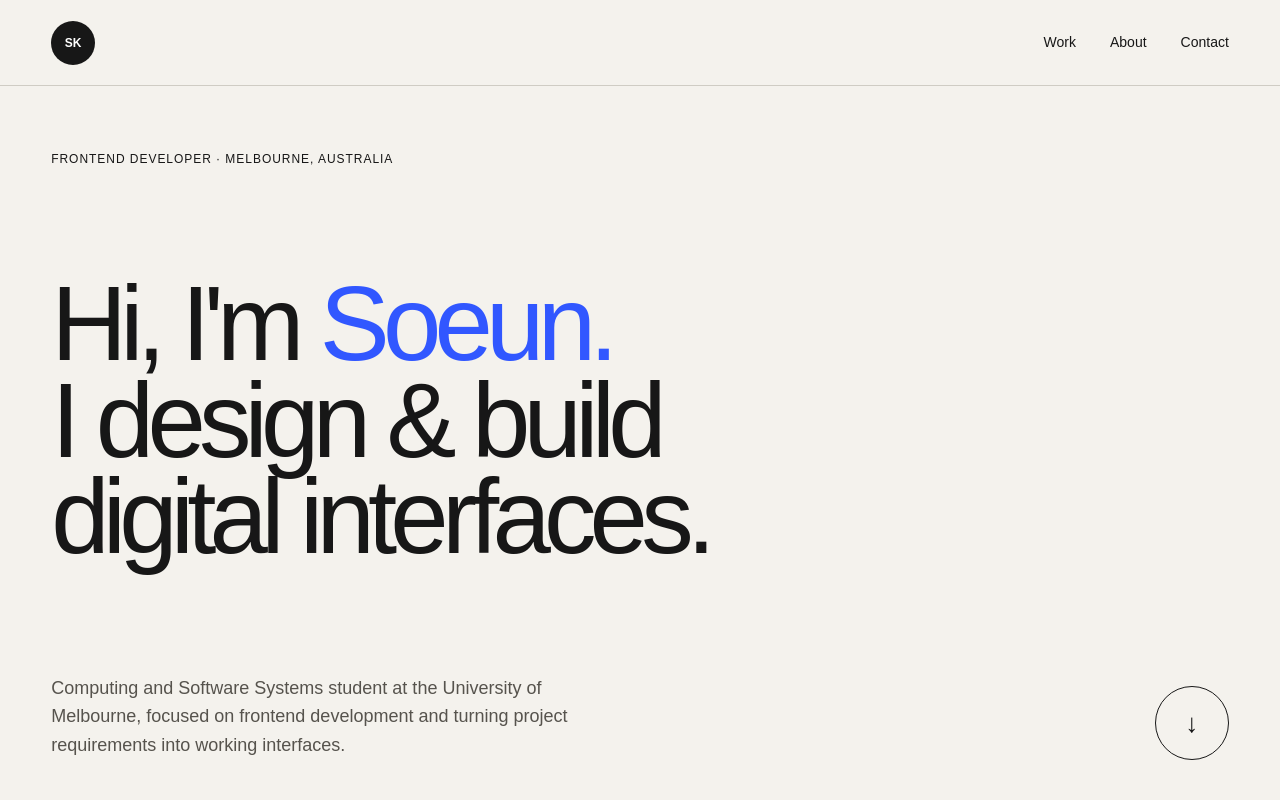
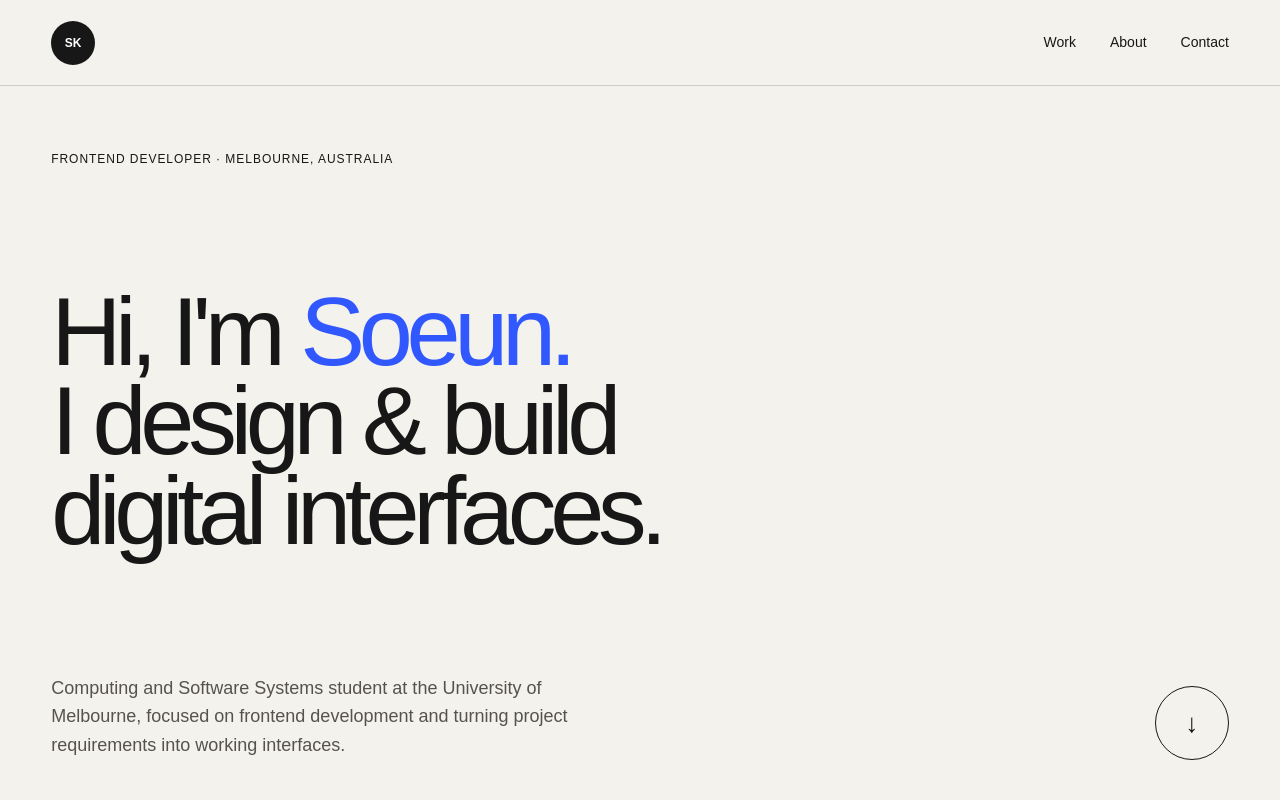
Before and after one commit to elliekw2003-maker/soeun-portfolio, a Next.js app: page / in a window 1280 px wide. Shown: the top 800 px of the page. Built offline with nearby package versions, Linux system fonts and the light colour scheme.

Commit message:
Update portfolio

```diff
--- a/app/globals.css
+++ b/app/globals.css
@@ -94,7 +94,7 @@ main {
 .hero h1 {
   margin: 7vh 0;
   font-weight: 500;
-  font-size: clamp(62px, 8.2vw, 140px);
+  font-size: clamp(60px, 7.6vw, 128px);
   line-height: 0.92;
   letter-spacing: -0.065em;
 }
```
